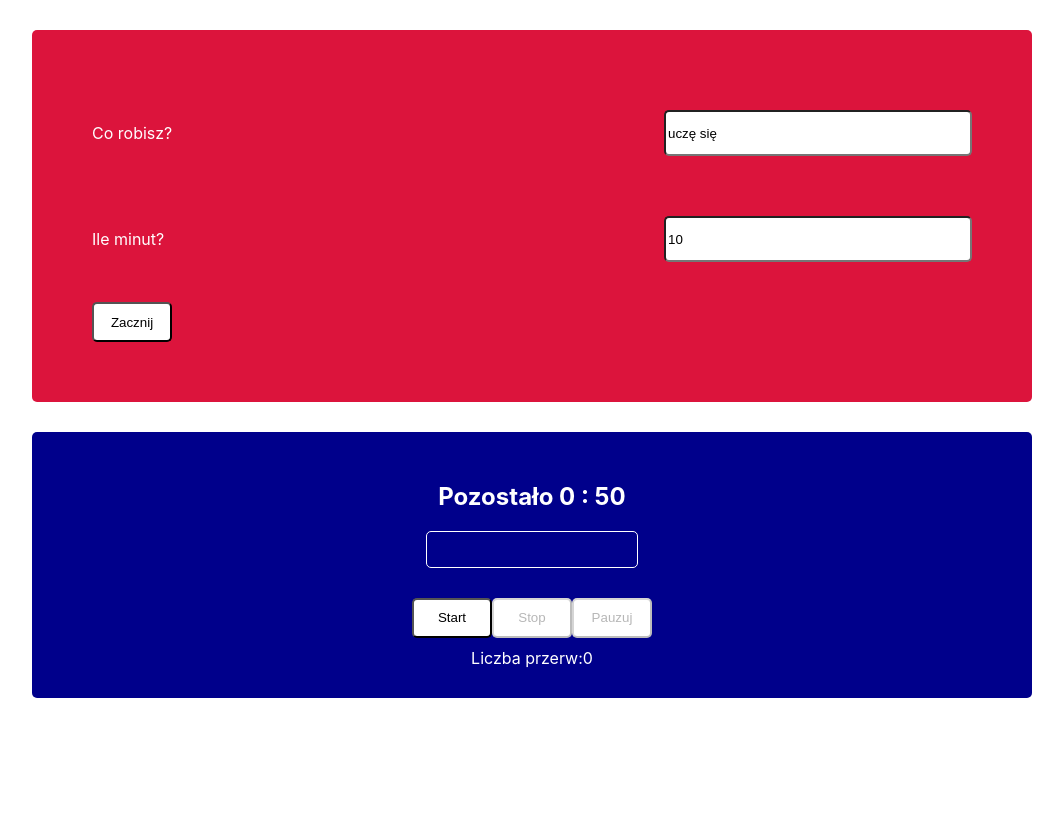
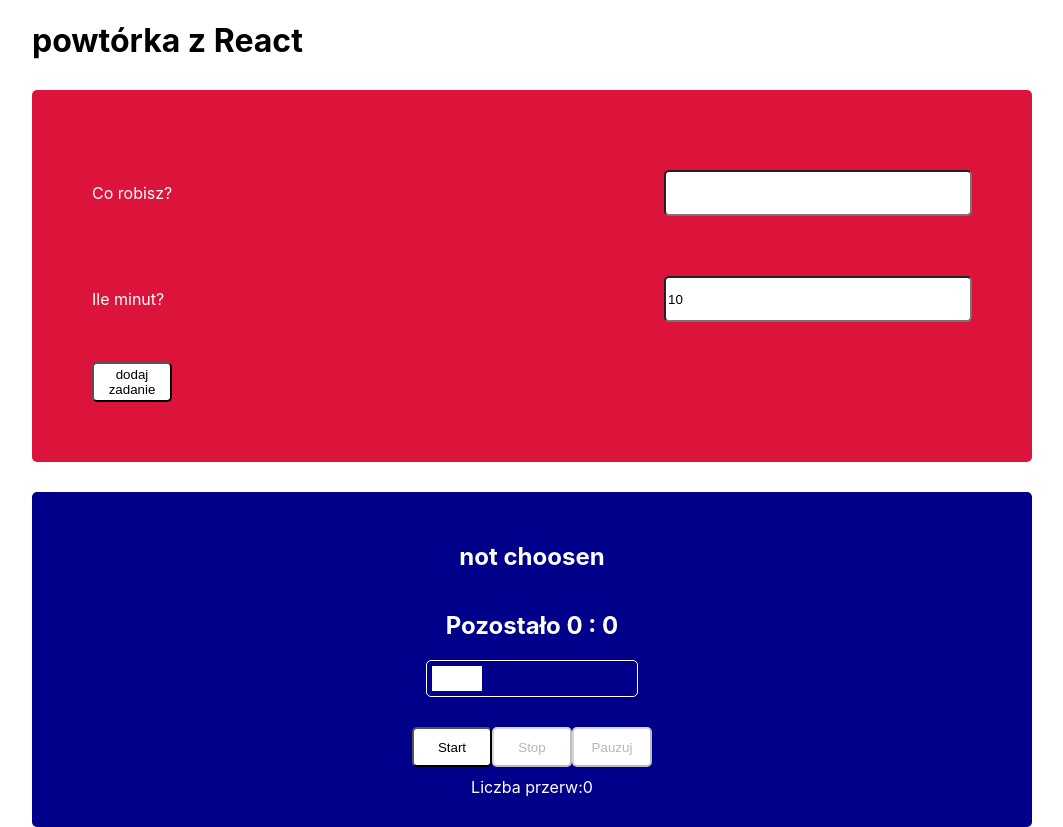
Before and after one commit to aleksandrajaroszewska/timer, a React (Create React App) app: page / in a window 1280 px wide. Shown: the whole page, without its empty margins (108-1171 px from the left). Before the commit the page ends 800 px from the top, so only its background shows below. Built offline with nearby package versions, Linux system fonts and the light colour scheme.

Commit message:
workin form

```diff
--- a/package.json
+++ b/package.json
@@ -9,6 +9,7 @@
     "react": "^17.0.2",
     "react-dom": "^17.0.2",
     "react-scripts": "4.0.3",
+    "uuid": "^8.3.2",
     "web-vitals": "^1.0.1"
   },
   "scripts": {
--- a/src/App.css
+++ b/src/App.css
@@ -3,7 +3,9 @@
   margin: 0 auto;
   color: white;
 
+
 }
+h1 {color: black}
 
 .editor {
   background-color: crimson;
@@ -29,6 +31,14 @@ button {
   align-items:center;
   padding: 30px;
   border-radius: 5px;
+
+}
+.task {
+  border: 1px solid black;
+  border-radius: 8px;
+  padding:30px;
+  color: black;
+
 
 }
 label {
--- a/src/App.js
+++ b/src/App.js
@@ -1,16 +1,10 @@
-/* eslint-disable jsx-a11y/label-has-associated-control */
 import React from 'react';
 import './App.css';
-import Timer from './components/Timer';
-import Editor from './components/Editor';
+
+import Wrapper from './components/wrapper';
 
 function App() {
-  return (
-    <div className="main-wrapper">
-      <Editor />
-      <Timer />
-    </div>
-  );
+  return <Wrapper />;
 }
 
 export default App;
--- /dev/null
+++ b/src/atoms/Task.jsx
@@ -0,0 +1,25 @@
+/* eslint-disable jsx-a11y/label-has-associated-control */
+/* eslint-disable react/prop-types */
+import React, { memo } from 'react';
+
+const Task = ({ title, totalTime, onEdit, onDelete, onChoose }) => {
+  return (
+    <div className="task">
+      <h3>
+        {`${title} -
+           ${totalTime}`}
+      </h3>
+      <button onClick={onEdit} type="button">
+        edit
+      </button>
+      <button onClick={onDelete} type="button">
+        delete
+      </button>
+      <button onClick={onChoose} type="button">
+        odliczaj to zadanie
+      </button>
+    </div>
+  );
+};
+
+export default memo(Task);
--- /dev/null
+++ b/src/components/Creator.jsx
@@ -0,0 +1,30 @@
+/* eslint-disable jsx-a11y/label-has-associated-control */
+import React from 'react';
+
+const Creator = ({
+  currentTitle,
+  currentTime,
+  onCreate,
+  onCurrentTimeChange,
+  onCurrentTitleChange,
+}) => {
+  return (
+    <div className="editor">
+      <label>
+        Co robisz?
+        <input value={currentTitle} onChange={onCurrentTitleChange} type="text" />
+      </label>
+      <br />
+      <label>
+        Ile minut?
+        <input value={currentTime} onChange={onCurrentTimeChange} type="number" />
+      </label>
+      <br />
+      <button onClick={onCreate} type="button">
+        dodaj zadanie
+      </button>
+    </div>
+  );
+};
+
+export default Creator;
--- a/src/components/Editor.jsx
+++ b/src/components/Editor.jsx
@@ -1,40 +1,31 @@
 /* eslint-disable jsx-a11y/label-has-associated-control */
-import React, { Component } from 'react';
+import React from 'react';
 
-class Editor extends Component {
-  state = {
-    title: 'uczę się',
-    totalTime: 10,
-  };
-
-  handleTitleChange = (event) => {
-    const title = event.target.value;
-    this.setState({ title });
-  };
-
-  handleTimeChange = (event) => {
-    const totalTime = event.target.value;
-    this.setState({ totalTime });
-  };
-
-  render() {
-    const { title, totalTime } = this.state;
+const Editor = ({
+  title,
+  totalTime,
+  handleTitleChange,
+  handleTimeChange,
+  isEditable,
+  handleConfirm,
+}) => {
   return (
     <div className="editor">
       <label>
         Co robisz?
-          <input onChange={this.handleTitleChange} value={title} type="text" />
+        <input onChange={handleTitleChange} value={title} type="text" disabled={!isEditable} />
       </label>
       <br />
       <label>
         Ile minut?
-          <input onChange={this.handleTimeChange} value={totalTime} type="number" />
+        <input onChange={handleTimeChange} value={totalTime} disabled={!isEditable} type="number" />
       </label>
       <br />
-        <button type="button">Zacznij</button>
+      <button onClick={handleConfirm} type="button">
+        {isEditable ? 'zatwierdź' : 'edytuj'}
+      </button>
     </div>
   );
-  }
-}
+};
 
 export default Editor;
--- /dev/null
+++ b/src/components/TaskBoxes.jsx
@@ -0,0 +1,129 @@
+/* eslint-disable react/no-array-index-key */
+/* eslint-disable array-callback-return */
+import React, { Component } from 'react';
+import { v4 as uuidv4 } from 'uuid';
+import Task from '../atoms/Task';
+import Creator from './Creator';
+
+import Timer from './Timer';
+/* eslint-disable func-names */
+/* eslint-disable react/prop-types */
+
+class TaskBoxes extends Component {
+  state = {
+    taskBoxes: [],
+    currentTitle: '',
+    currentTime: 10,
+    currentTaskId: 0,
+  };
+
+  addTask = (task) => {
+    this.setState((prevState) => {
+      const taskBoxes = [...prevState.taskBoxes, task];
+      return {
+        taskBoxes,
+      };
+    });
+  };
+
+  removeTask = (indexToRemove) => {
+    this.setState((prevState) => {
+      const taskBoxes = prevState.taskBoxes.filter((task, index) => index !== indexToRemove);
+      return {
+        taskBoxes,
+      };
+    });
+  };
+
+  updateTask = (indexToUpdate, updatedTask) => {
+    this.setState((prevState) => {
+      const taskBoxes = prevState.taskBoxes.map((task, index) => {
+        return index === indexToUpdate ? updatedTask : task;
+      });
+      return {
+        taskBoxes,
+      };
+    });
+  };
+
+  setCurrentTaskId = (currentTaskId) => {
+    this.setState({ currentTaskId });
+    console.log(currentTaskId);
+  };
+
+  handleCreate = () => {
+    const { currentTitle, currentTime } = this.state;
+    this.addTask({ id: uuidv4(), title: currentTitle, totalTime: currentTime });
+    this.setState({ currentTitle: '', currentTime: 0 });
+  };
+
+  onTitleChange = (event) => {
+    this.updateTask(index, { ...task, title: event.target.value });
+  };
+
+  onTimeChange = (event) => {
+    this.updateTask(index, { ...task, title: event.target.value });
+  };
+
+  onCurrentTimeChange = (event) => {
+    this.setState({ currentTime: event.target.value });
+  };
+
+  onCurrentTitleChange = (event) => {
+    this.setState({ currentTitle: event.target.value });
+  };
+
+  render() {
+    const { taskBoxes, currentTitle, currentTime, currentTaskId } = this.state;
+    console.log(currentTaskId);
+
+    // const choosenTitle = taskBoxes.filter((task) => {
+    //   return task.title;
+    // });
+
+    const activeTask = taskBoxes.filter((task) => {
+      if (task.id === currentTaskId) {
+        return task;
+      }
+      return false;
+    });
+
+    return (
+      <div>
+        <Creator
+          onCreate={this.handleCreate}
+          onCurrentTimeChange={this.onCurrentTimeChange}
+          onCurrentTitleChange={this.onCurrentTitleChange}
+          currentTitle={currentTitle}
+          currentTime={currentTime}
+        />
+        {taskBoxes &&
+          taskBoxes.map((task, index) => (
+            <Task
+              key={task.id}
+              title={task.title}
+              totalTime={task.totalTime}
+              onEdit={() => {
+                this.updateTask(index, { ...task, title: 'updated task' });
+              }}
+              onDelete={() => this.removeTask(index)}
+              onTimeChange={(event) => {
+                this.updateTask(index, { ...task, totalTime: event.target.value });
+              }}
+              onTitleChange={(event) => {
+                this.updateTask(index, { ...task, title: event.target.value });
+              }}
+              onChoose={() => this.setCurrentTaskId(task.id)}
+            />
+          ))}
+        <Timer
+          title={activeTask.length > 0 ? activeTask[0].title : 'not choosen'}
+          totalTime={activeTask.length > 0 ? activeTask[0].totalTime : 0}
+          isEditable={false}
+        />
+      </div>
+    );
+  }
+}
+
+export default TaskBoxes;
--- a/src/components/Timer.jsx
+++ b/src/components/Timer.jsx
@@ -6,15 +6,12 @@ import ProgressBar from '../atoms/ProgressBar';
 /* eslint-disable react/prop-types */
 
 class Timer extends Component {
-  constructor(props) {
-    super(props);
-    this.state = {
-      isRunning: false,
-      isPaused: false,
-      pausesCount: 0,
-      elapsedTime: 0,
-    };
-  }
+  state = {
+    isRunning: false,
+    isPaused: false,
+    pausesCount: 0,
+    elapsedTime: 0,
+  };
 
   handleStart = () => {
     this.setState({ isRunning: true });
@@ -31,24 +28,15 @@ class Timer extends Component {
     this.stopTimer();
   };
 
-  startTimer = () => {
-    this.intervalId = setInterval(() => {
-      this.setState((prevState) => ({
-        elapsedTime: prevState.elapsedTime + 0.1,
-      }));
-    }, 100);
-  };
-
-  stopTimer() {
-    clearInterval(this.intervalId);
-  }
-
-  togglePause() {
+  togglePause = () => {
     this.setState(function (prevState) {
       const isPaused = !prevState.isPaused;
+      console.log(isPaused);
       if (isPaused) {
+        console.log(this.intervalId, 'start pause');
         this.stopTimer();
       } else {
+        console.log(this.intervalId, 'stop pause');
         this.startTimer();
       }
       return {
@@ -56,20 +44,34 @@ class Timer extends Component {
         pausesCount: isPaused ? prevState.pausesCount + 1 : prevState.pausesCount,
       };
     });
+  };
+
+  startTimer() {
+    this.intervalId = window.setInterval(() => {
+      console.log(this.intervalId);
+      this.setState((prevState) => ({
+        elapsedTime: prevState.elapsedTime + 0.1,
+      }));
+    }, 100);
+  }
+
+  stopTimer() {
+    console.log(this.intervalId);
+    window.clearInterval(this.intervalId);
   }
 
   render() {
-    const { isPaused, isRunning, pausesCount } = this.state;
+    const { isPaused, isRunning, pausesCount, elapsedTime } = this.state;
+    const { title, totalTime, isEditable } = this.props;
 
-    const { elapsedTime } = this.state;
-    const totalTime = 50;
     const leftTime = totalTime - elapsedTime;
     const minutesLeft = Math.floor(leftTime / 60);
     const secondsLeft = Math.floor(leftTime % 60);
     const percentProgress = (elapsedTime / totalTime) * 100.0;
 
     return (
-      <div className="timer">
+      <div className={isEditable ? 'inactive timer' : 'timer'}>
+        <h2>{title}</h2>
         <Clock minutes={minutesLeft} seconds={secondsLeft} inactive={isPaused} />
         <ProgressBar percent={percentProgress} inactive={isPaused} />
         <div className="buttons-wrapper">
--- /dev/null
+++ b/src/components/wrapper.jsx
@@ -0,0 +1,42 @@
+/* eslint-disable react/prop-types */
+import React, { Component } from 'react';
+
+import TaskBoxes from './TaskBoxes';
+
+class Wrapper extends Component {
+  state = {
+    title: 'Co robisz ?',
+    totalTime: 120,
+    isEditable: true,
+  };
+
+  onChoose = () => {};
+
+  handleConfirm = () => {
+    const { isEditable } = this.state;
+    this.setState({ isEditable: !isEditable });
+  };
+
+  handleTitleChange = (event) => {
+    const title = event.target.value;
+    this.setState({ title });
+  };
+
+  handleTimeChange = (event) => {
+    const totalTime = event.target.value;
+    this.setState({ totalTime });
+  };
+
+  render() {
+    const { title, totalTime } = this.state;
+
+    return (
+      <div className="main-wrapper">
+        <h1>powtórka z React</h1>
+        <TaskBoxes title={title} totaTime={totalTime} />
+      </div>
+    );
+  }
+}
+
+export default Wrapper;
```
Also changed, not shown: 1 other file (tests, documents, lock files or other folders). Lines whose indentation alone changed are shown as unchanged.
